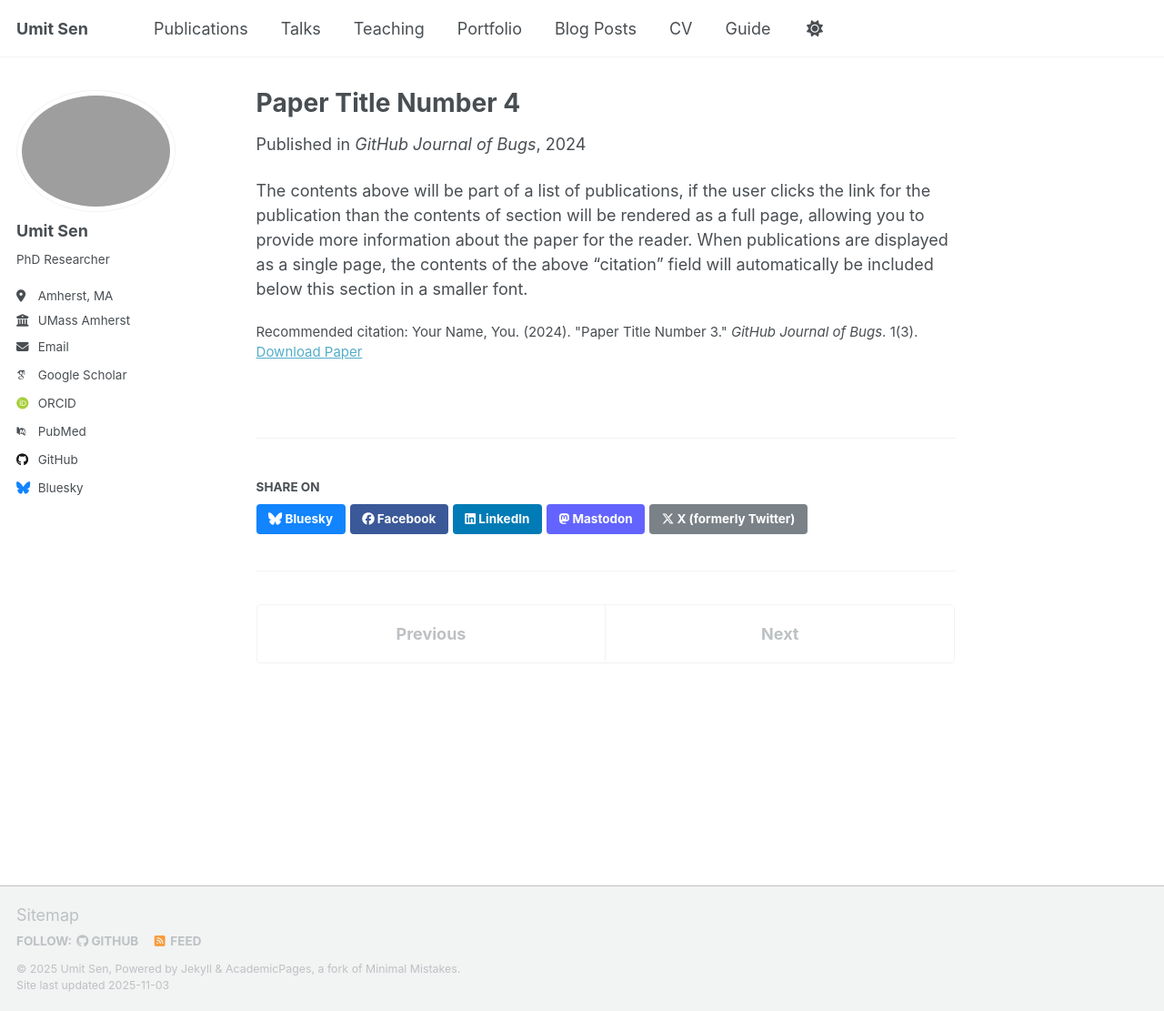
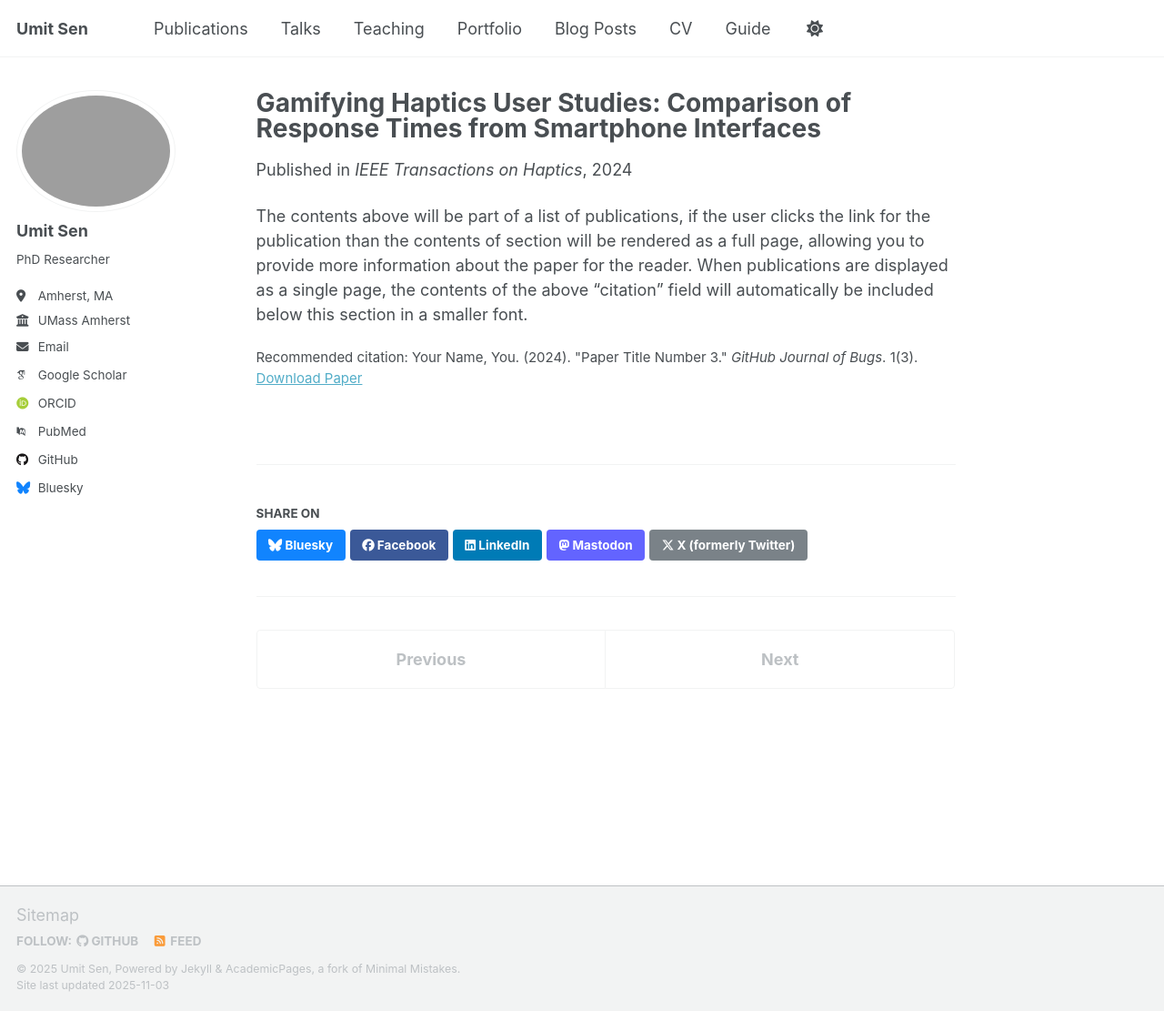
Before and after one commit to senumit/senumit.github.io, a Jekyll site: the page built from _publications/hapticGamePaper.md, in a window 1280 px wide and 1111 px high. Shown: the whole window at 91% size. Built offline with Jekyll 4.4.1, drawn with Linux system fonts in a browser that asks for light colours; some web fonts are replaced; a script that is not in the unit is left out.

Commit message:
Update and rename 2024-02-17-paper-title-number-4.md to hapticGamePaper.md

```diff
--- a/_publications/2024-02-17-paper-title-number-4.md
+++ b/_publications/hapticGamePaper.md
@@ -1,11 +1,12 @@
 ---
-title: "Paper Title Number 4"
+title: "Gamifying Haptics User Studies: Comparison of Response Times from Smartphone Interfaces
+"
 collection: publications
-category: conferences
-permalink: /publication/2024-02-17-paper-title-number-4
-excerpt: 'This paper is about fixing template issue #693.'
+category: manuscript
+permalink: /publication/hapticGamePaper
+excerpt: 'About....'
 date: 2024-02-17
-venue: 'GitHub Journal of Bugs'
+venue: 'IEEE Transactions on Haptics'
 paperurl: 'https://academicpages.github.io/files/paper3.pdf'
 citation: 'Your Name, You. (2024). &quot;Paper Title Number 3.&quot; <i>GitHub Journal of Bugs</i>. 1(3).'
 ---
```
